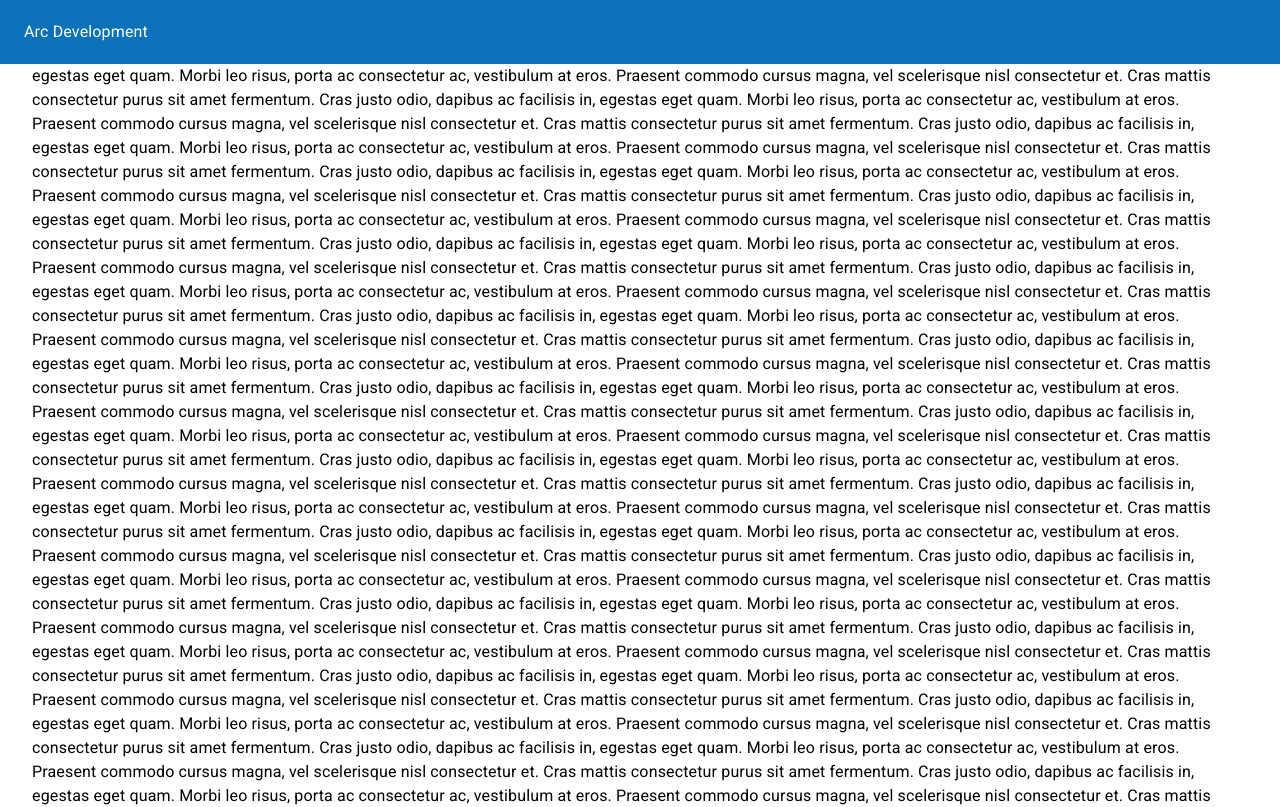
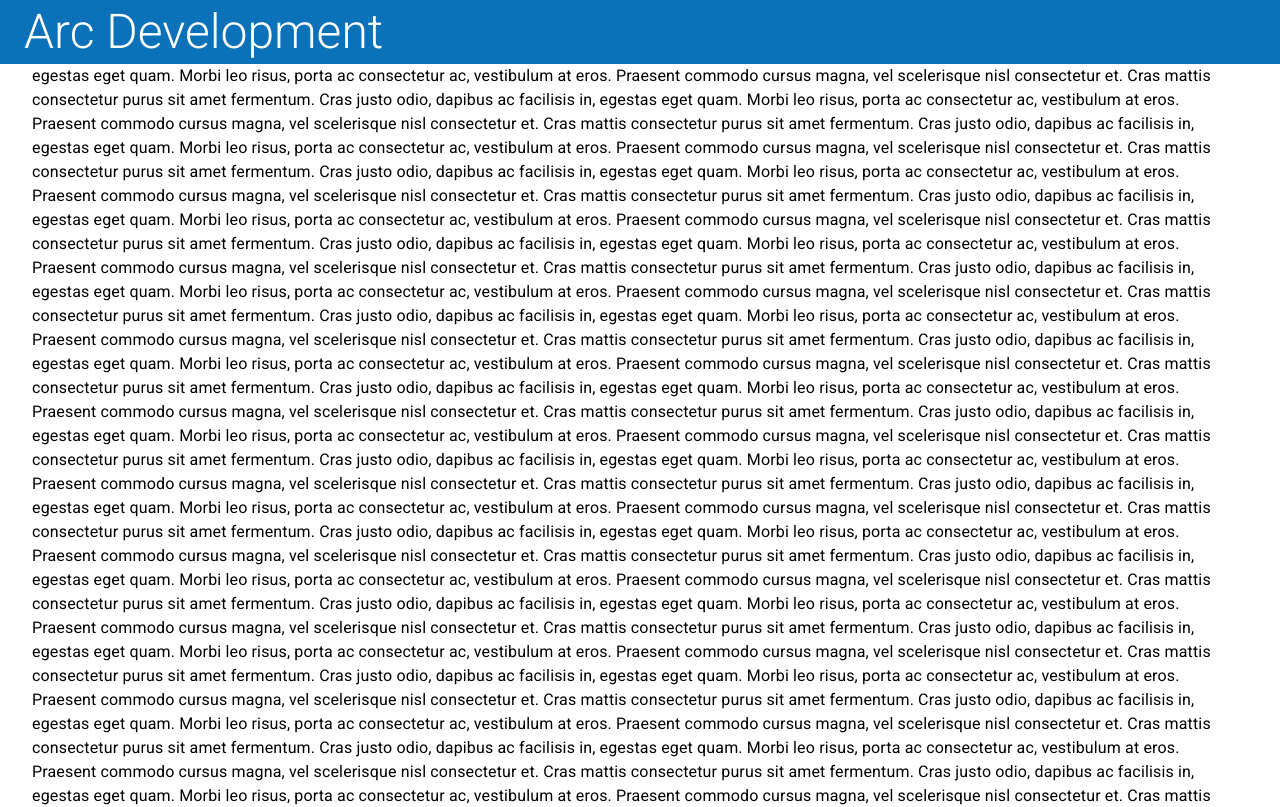
Before and after one commit to kblovett/arcdevelopment, a React (Create React App) app: page / in a window 1280 px wide. Shown: the top 807 px of the page. Built offline with nearby package versions, Linux system fonts and the light colour scheme.

Commit message:
2.17 Themes - Typography

```diff
--- a/src/components/Header.js
+++ b/src/components/Header.js
@@ -23,7 +23,7 @@ const Header = (props) => {
     <ElevationScroll>
       <AppBar position='fixed'>
         <Toolbar>
-          <Typography>Arc Development</Typography>
+          <Typography variant='h3'>Arc Development</Typography>
         </Toolbar>
       </AppBar>
     </ElevationScroll>
--- a/src/components/themes/dark.js
+++ b/src/components/themes/dark.js
@@ -21,10 +21,11 @@ const dark = createMuiTheme({
     secondary: {
       main: `${arcOrange}`,
     },
-    // background: {
-    //   paper: `${pDark}`,
-    //   default: `${pDark}`,
-    // },
+  },
+  typography: {
+    h3: {
+      fontWeight: 300,
+    },
   },
 });
 
```
